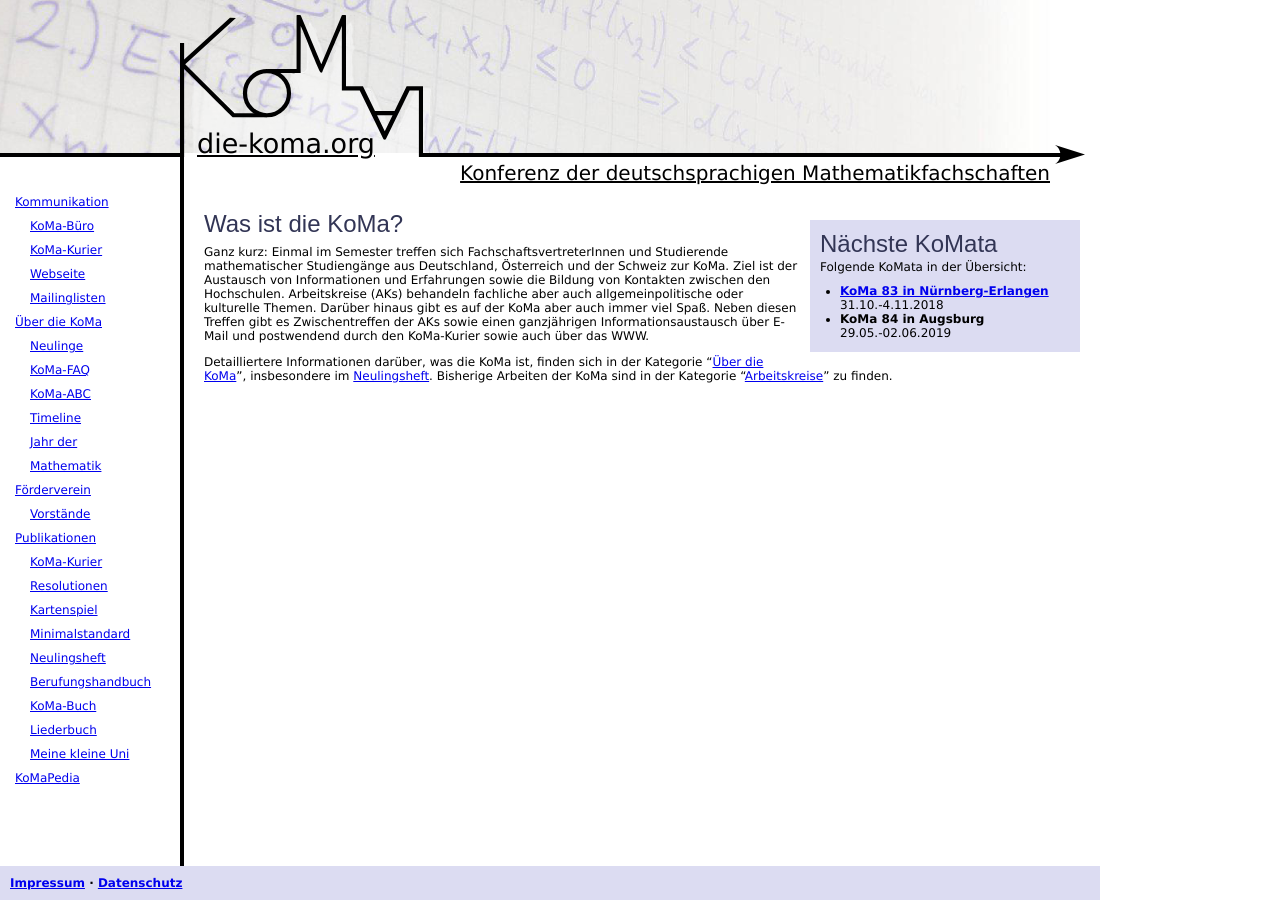
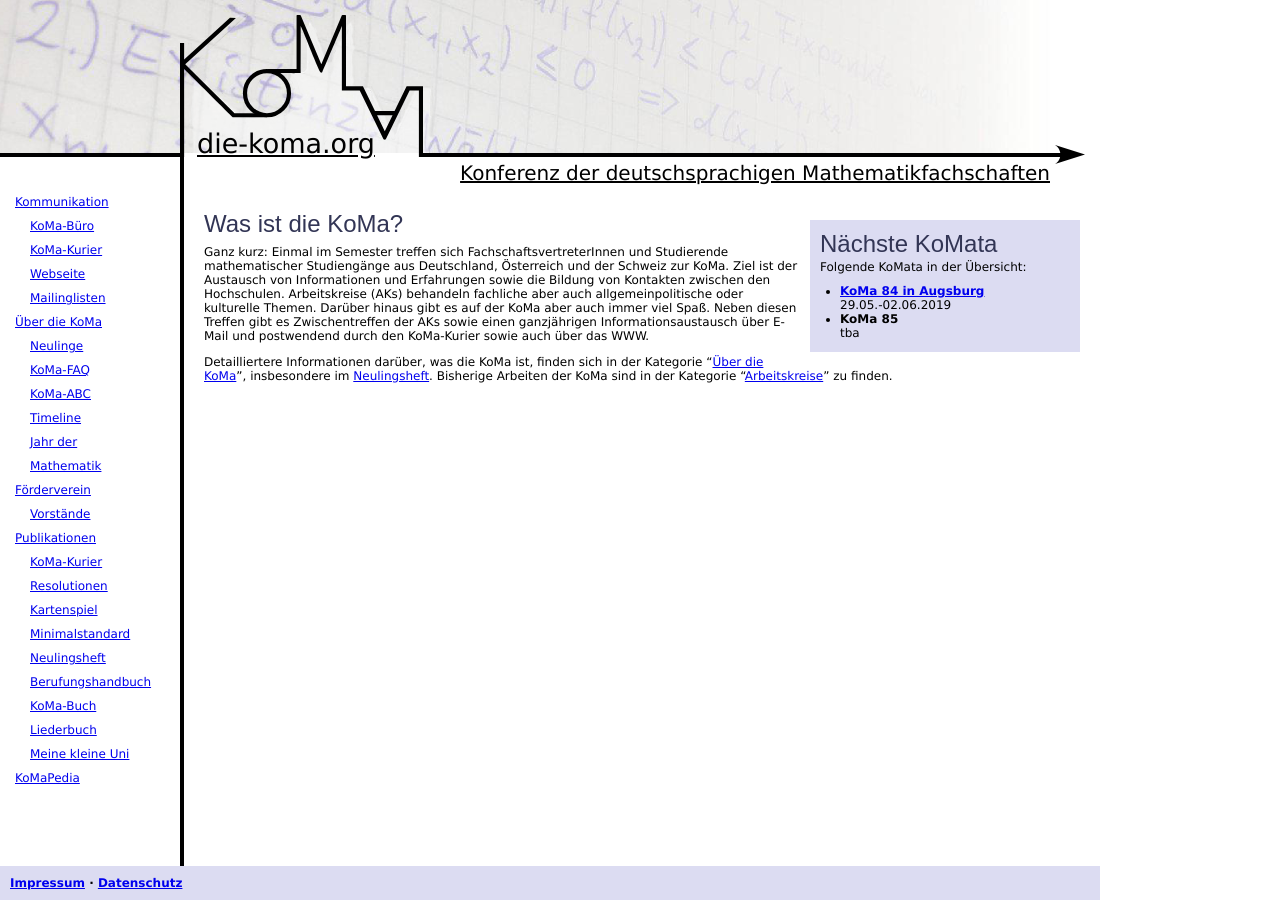
Before and after one commit to Die-KoMa/die-koma.org, a Jekyll site: the page built from index.md, in a window 1280 px wide. Built offline with Jekyll 4.4.1, drawn with Linux system fonts in a browser that asks for light colours.

Commit message:
Link zur Webseite der 84. KoMa in Augsburg hinzugefügt

```diff
--- a/_includes/next_koma.html
+++ b/_includes/next_koma.html
@@ -3,12 +3,12 @@
   <span>Folgende KoMata in der Übersicht:</span>
   <ul>
     <li>
-        <span class="name"><a href="https://mp.fsi.fau.de/index.php/koma83/">KoMa 83 in Nürnberg-Erlangen</a></span>
-        <span class="date">31.10.-4.11.2018</span>
+        <span class="name"><a href="https://fs.math.uni-augsburg.de/koma/">KoMa 84 in Augsburg</a></span>
+        <span class="date">29.05.-02.06.2019</span>
     </li>
     <li>
-        <span class="name"><a href"#">KoMa 84 in Augsburg</a></span>
-        <span class="date">29.05.-02.06.2019</span>
+        <span class="name"><a href"#">KoMa 85</a></span>
+        <span class="date">tba</span>
     </li>
   </ul>
 </div>
```
